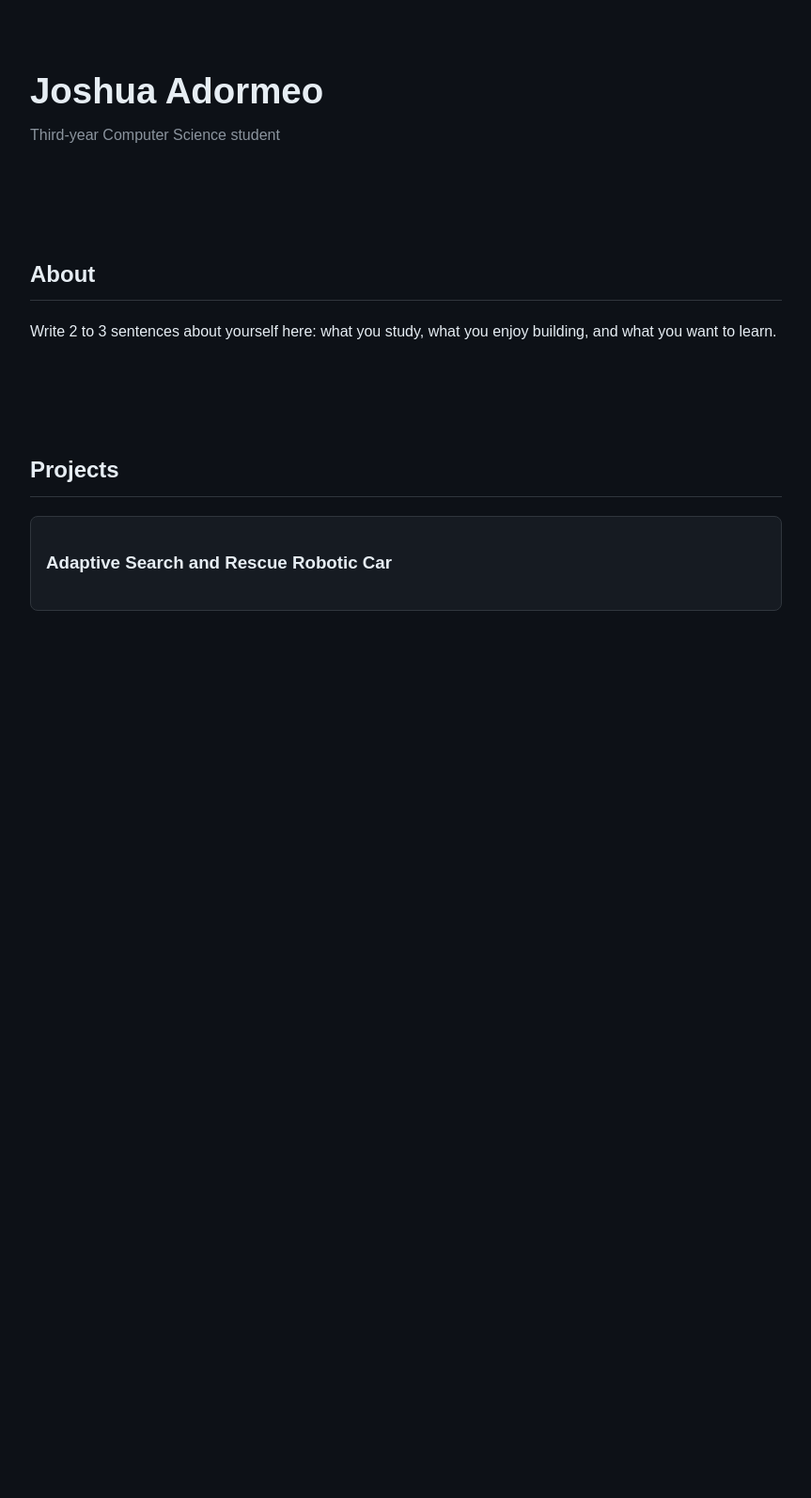
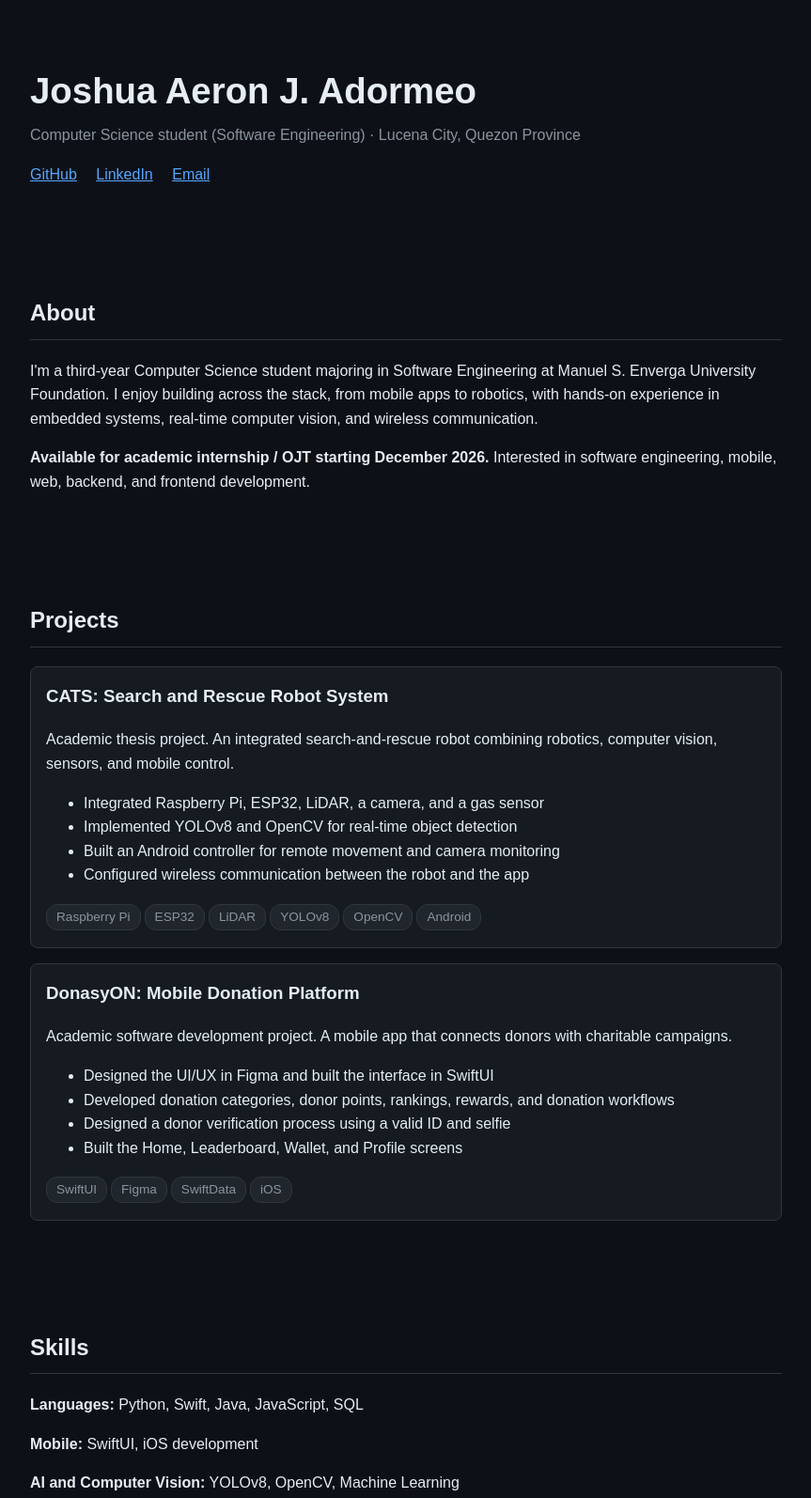
Before and after one commit to adormeojoshua/adormeojoshua.github.io, a plain HTML site: page index.html in a window 1280 px wide. Shown: the top 1594 px of the page at 94% size, without its empty margins (208-1071 px from the left). Before the commit the page ends 800 px from the top, so only its background shows below. Drawn offline with Linux system fonts and the light colour scheme.

Commit message:
Add real portfolio content

```diff
--- a/index.html
+++ b/index.html
@@ -3,7 +3,7 @@
 <head>
   <meta charset="UTF-8">
   <meta name="viewport" content="width=device-width, initial-scale=1">
-  <title>Joshua Adormeo | Portfolio</title>
+  <title>Joshua Aeron J. Adormeo | Portfolio</title>
   <style>
     body { font-family: Arial, sans-serif; background: #0d1117; color: #e6edf3; margin: 0; line-height: 1.6; }
     header, section { max-width: 800px; margin: 0 auto; padding: 40px 20px; }
@@ -11,21 +11,77 @@
     h2 { border-bottom: 1px solid #30363d; padding-bottom: 8px; }
     .tagline { color: #8b949e; margin-top: 4px; }
     .card { background: #161b22; border: 1px solid #30363d; border-radius: 8px; padding: 16px; margin-bottom: 16px; }
+    .card h3 { margin-top: 0; }
+    .tag { display: inline-block; background: #21262d; border: 1px solid #30363d; border-radius: 12px; padding: 2px 10px; margin: 2px 4px 2px 0; font-size: 0.85rem; color: #8b949e; }
+    .links a { margin-right: 16px; }
     a { color: #58a6ff; }
   </style>
 </head>
 <body>
   <header>
-    <h1>Joshua Adormeo</h1>
-    <p class="tagline">Third-year Computer Science student</p>
+    <h1>Joshua Aeron J. Adormeo</h1>
+    <p class="tagline">Computer Science student (Software Engineering) · Lucena City, Quezon Province</p>
+    <p class="links">
+      <a href="https://github.com/adormeojoshua">GitHub</a>
+      <a href="https://www.linkedin.com/in/adormeo-joshua-aeron-jardin-7581563b3/">LinkedIn</a>
+      <a href="mailto:adormeojoshua@gmail.com">Email</a>
+    </p>
   </header>
 
   <section>
     <h2>About</h2>
-    <p>Write 2 to 3 sentences about yourself here: what you study, what you enjoy building, and what you want to learn.</p>
+    <p>I'm a third-year Computer Science student majoring in Software Engineering at Manuel S. Enverga University Foundation. I enjoy building across the stack, from mobile apps to robotics, with hands-on experience in embedded systems, real-time computer vision, and wireless communication.</p>
+    <p><strong>Available for academic internship / OJT starting December 2026.</strong> Interested in software engineering, mobile, web, backend, and frontend development.</p>
   </section>
 
   <section>
     <h2>Projects</h2>
     <div class="card">
-      <h3>Adaptive Search and Rescue Robotic Car</h3>
+      <h3>CATS: Search and Rescue Robot System</h3>
+      <p>Academic thesis project. An integrated search-and-rescue robot combining robotics, computer vision, sensors, and mobile control.</p>
+      <ul>
+        <li>Integrated Raspberry Pi, ESP32, LiDAR, a camera, and a gas sensor</li>
+        <li>Implemented YOLOv8 and OpenCV for real-time object detection</li>
+        <li>Built an Android controller for remote movement and camera monitoring</li>
+        <li>Configured wireless communication between the robot and the app</li>
+      </ul>
+      <span class="tag">Raspberry Pi</span><span class="tag">ESP32</span><span class="tag">LiDAR</span><span class="tag">YOLOv8</span><span class="tag">OpenCV</span><span class="tag">Android</span>
+    </div>
+    <div class="card">
+      <h3>DonasyON: Mobile Donation Platform</h3>
+      <p>Academic software development project. A mobile app that connects donors with charitable campaigns.</p>
+      <ul>
+        <li>Designed the UI/UX in Figma and built the interface in SwiftUI</li>
+        <li>Developed donation categories, donor points, rankings, rewards, and donation workflows</li>
+        <li>Designed a donor verification process using a valid ID and selfie</li>
+        <li>Built the Home, Leaderboard, Wallet, and Profile screens</li>
+      </ul>
+      <span class="tag">SwiftUI</span><span class="tag">Figma</span><span class="tag">SwiftData</span><span class="tag">iOS</span>
+    </div>
+  </section>
+
+  <section>
+    <h2>Skills</h2>
+    <p><strong>Languages:</strong> Python, Swift, Java, JavaScript, SQL</p>
+    <p><strong>Mobile:</strong> SwiftUI, iOS development</p>
+    <p><strong>AI and Computer Vision:</strong> YOLOv8, OpenCV, Machine Learning</p>
+    <p><strong>Hardware and Robotics:</strong> Raspberry Pi, ESP32, LiDAR, sensors</p>
+    <p><strong>Tools:</strong> Git, VS Code, Xcode, Android Studio, Figma</p>
+    <p><strong>Other:</strong> REST APIs, UI/UX design, debugging, networking</p>
+  </section>
+
+  <section>
+    <h2>Education and Certificates</h2>
+    <p><strong>BS Computer Science, major in Software Engineering</strong><br>Manuel S. Enverga University Foundation, 2023 to 2027 (expected)</p>
+    <p><strong>Software Engineering: Software Design and Project Management</strong><br>The Hong Kong University of Science and Technology, April 2026</p>
+    <p><strong>AI For Good (Student) Certificate</strong><br>AI Singapore, March 2026</p>
+  </section>
+
+  <section>
+    <h2>Contact</h2>
+    <p>Email: <a href="mailto:adormeojoshua@gmail.com">adormeojoshua@gmail.com</a><br>
+    LinkedIn: <a href="https://www.linkedin.com/in/adormeo-joshua-aeron-jardin-7581563b3/">Joshua Aeron Adormeo</a><br>
+    GitHub: <a href="https://github.com/adormeojoshua">github.com/adormeojoshua</a></p>
+  </section>
+</body>
+</html>
```
